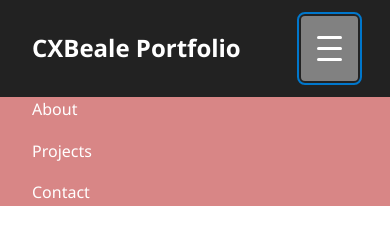
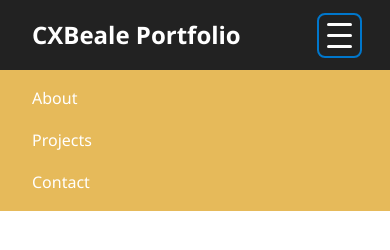
Before and after one commit to CXBeale/my-portfolio, a plain HTML site: page index.html in a window 390 px wide. Both pictures are taken after a click on the button "Toggle navigation menu". Drawn offline with Linux system fonts and the light colour scheme.

Commit message:
clean navbar

```diff
--- a/css/style.css
+++ b/css/style.css
@@ -48,10 +48,11 @@ body {
     top: 100%;               /* Places the nav links directly below the nav container */
     left: 0;
     width: 100%;              /* Makes the nav links take the full width of the container */
-    flex-direction: column;
+    flex-direction: row;
     gap: 1rem;
-    background: #d88686;
-    list-style: none;           /* remove the list item bullet point */
+    background: #e6ba5a;
+    list-style: none;
+           /* remove the list item bullet point */
 }
 
 /* nav links style */
@@ -60,7 +61,7 @@ body {
     text-decoration: none;      /* Removes underline from links */
     font-size: 1rem;            /* Sets a standard font size for links */
     transition: color 0.3s;      /* Smooth transition for color changes on hover */
-    padding-left: 2rem;
+    padding-left: 1rem;
 }
 
 /* nav link hover */
@@ -72,14 +73,13 @@ body {
 .nav-links.active {
   display: flex;
   flex-direction: column;
-  /* ...other styles for dropdown... */
+  padding: 1rem;
 }
 
 .hamburger {
     display: flex;               /* displays the hamburger menu by default */
     flex-direction: column;
-    background-color: #818181;
-    padding: 1rem;
+    padding: 2px;
     border-radius: 4px;
 }
 
@@ -88,7 +88,7 @@ body {
     height: 3px;                 /* Sets the height of each bar */
     border-radius: 2px;            /* Rounds the corners of the bars */
     background-color: #fff;      /* Sets the color of the bars to white */
-    margin: 4px 0;               /* Adds vertical spacing between bars */
+    margin: 4px;               /* Adds vertical spacing between bars */
 }
 /* Focus styles for accessibility */
 a:focus, button:focus, .hamburger:focus {
--- a/js/script.js
+++ b/js/script.js
@@ -1,7 +1,16 @@
 const hamburger = document.querySelector('.hamburger');
 const navLinks = document.querySelector('.nav-links');
 
+/* Add active class for hamburger icon click*/
 hamburger.addEventListener('click', () => {
     navLinks.classList.toggle('active');
     hamburger.classList.toggle('active'); // Optional: animate hamburger icon
 });
+
+/* remove active class on resize to larger screeen*/
+window.addEventListener('resize', () => {
+  if (window.innerWidth >= 768) {
+    navLinks.classList.remove('active');
+    hamburger.classList.remove('active');
+  }
+});
```
